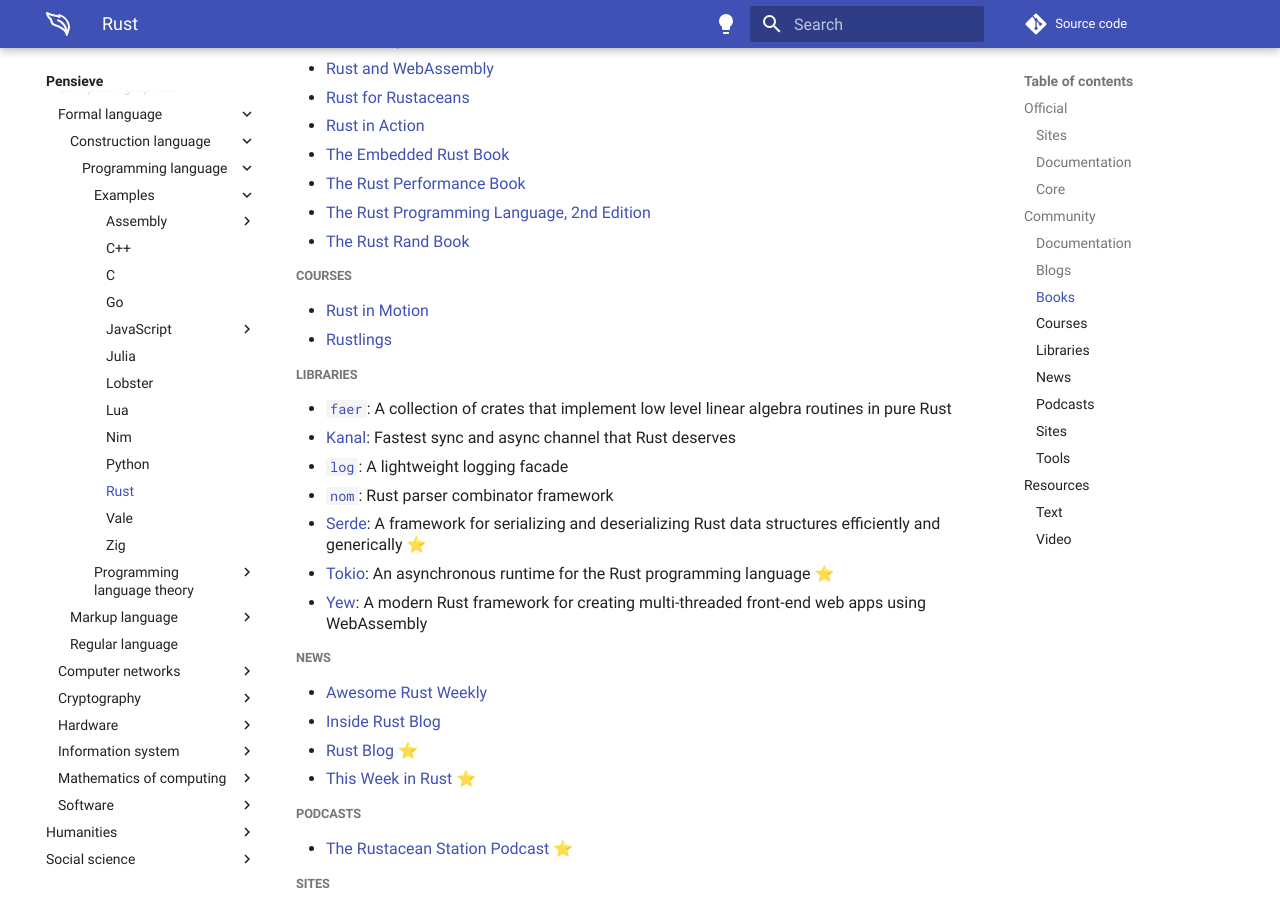
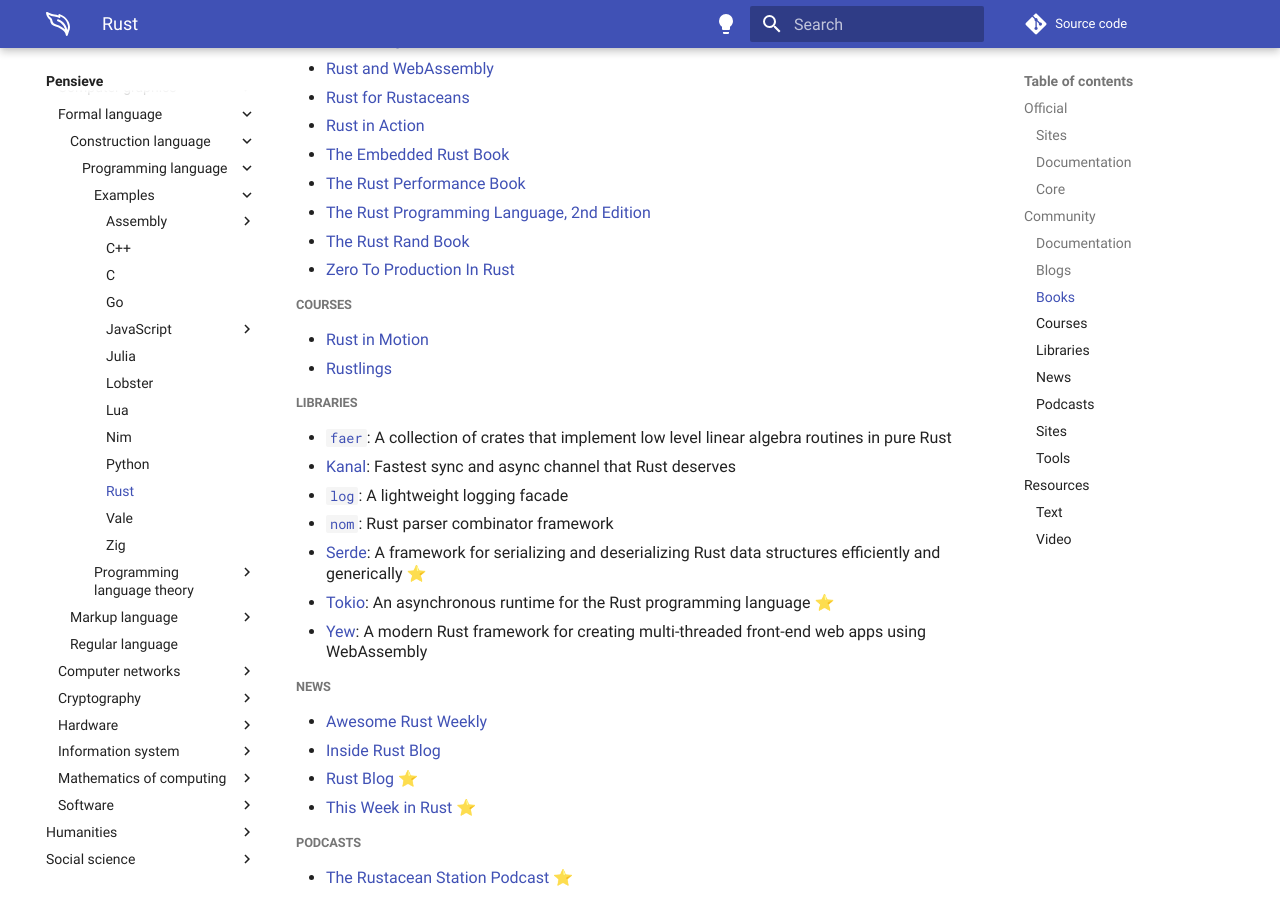
Before and after one commit to paveloom/paveloom.dev, an MkDocs documentation site: the page built from content/pensieve/rust.md, in a window 1280 px wide and 900 px high, scrolled down 1590 px. Built offline with MkDocs 1.6.1 and Material for MkDocs 9.7.7, drawn with Linux system fonts in a browser that asks for light colours; comment, search, counter and statistics services are not loaded.

Commit message:
Pensieve: update the Rust page.

```diff
--- a/content/pensieve/rust.md
+++ b/content/pensieve/rust.md
@@ -57,6 +57,7 @@
 - [The Rust Performance Book](https://nnethercote.github.io/perf-book)
 - [The Rust Programming Language, 2nd Edition](https://nostarch.com/rust-programming-language-2nd-edition)
 - [The Rust Rand Book](https://rust-random.github.io/book)
+- [Zero To Production In Rust](https://www.zero2prod.com)
 
 ##### Courses
 - [Rust in Motion](https://www.manning.com/livevideo/rust-in-motion)
```
